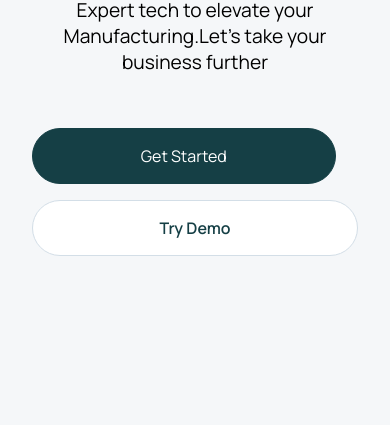
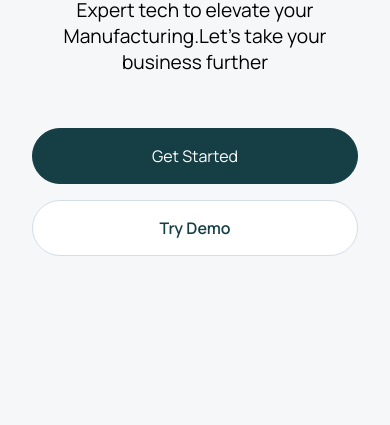
Before and after one commit to nithish2605/manufacturing-landing-page, a plain HTML site: page index.html in a window 390 px wide. Shown: the part 354-779 px from the top of the page. Drawn offline with nearby package versions, Linux system fonts and the light colour scheme.

Commit message:
alignment issue in btn

```diff
--- a/css/common.css
+++ b/css/common.css
@@ -419,4 +419,7 @@ footer{
     .footer-end{
         gap: 1rem;
     }
+    .btn-get-start{
+        margin-right: 0;
+    }
 }
```
